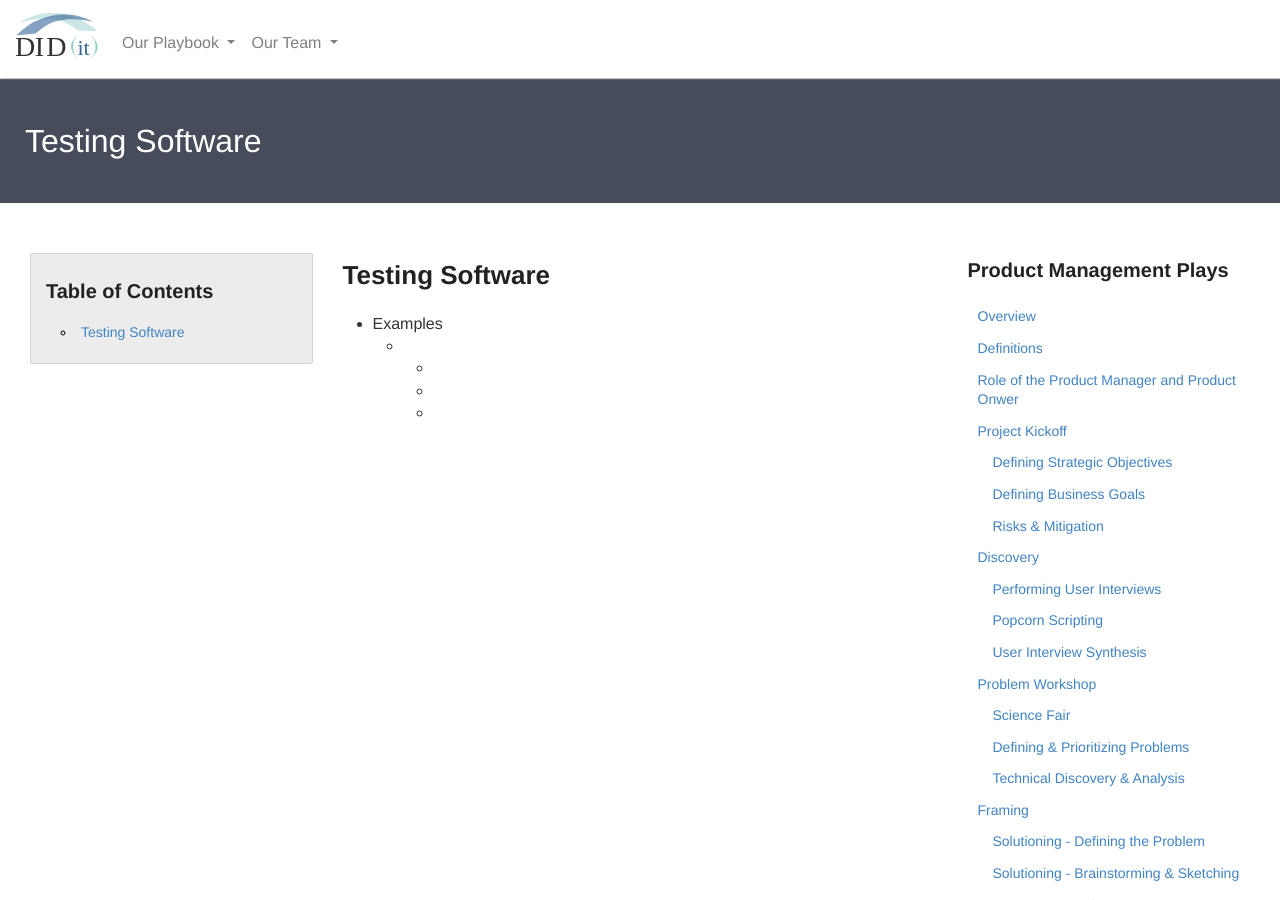
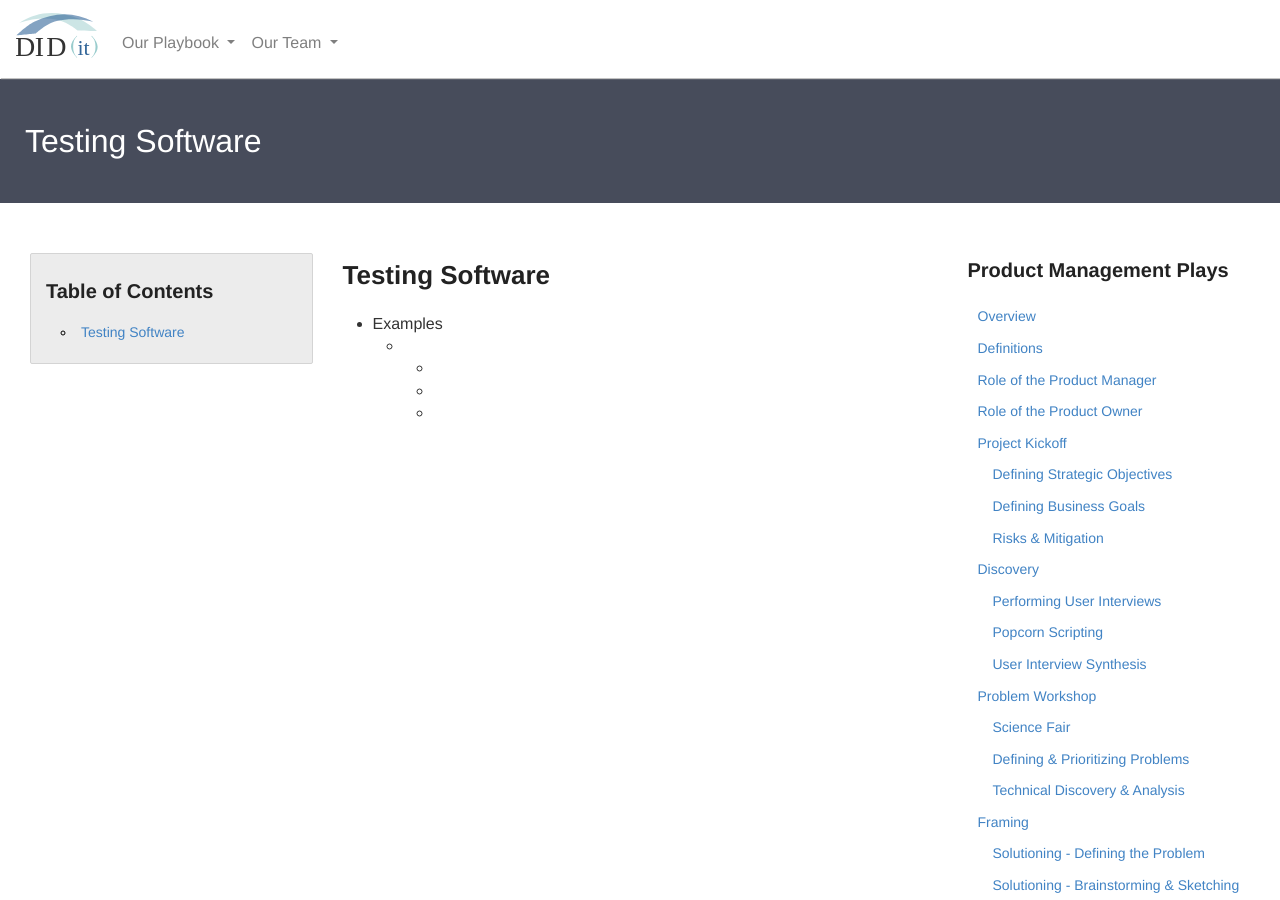
Before and after one commit to KnightPointSystems/kps_playbook, a Jekyll site: the page built from testing-software.md, in a window 1280 px wide and 900 px high. Built offline with Jekyll 4.4.1, drawn with Linux system fonts in a browser that asks for light colours; nearby versions of some CDN libraries.

Commit message:
Update product-plays.html

```diff
--- a/_includes/product-plays.html
+++ b/_includes/product-plays.html
@@ -3,7 +3,8 @@
                 <ul>
                     <li><a href="#">Overview</a></li>
                     <li><a href="{{ site.baseurl }}/definitions">Definitions</a></li>
-                    <li><a href="#">Role of the Product Manager and Product Onwer</a></li>
+                    <li><a href="{{ site.baseurl }}/product-manager-role">Role of the Product Manager</a></li>
+                    <li><a href="{{ site.baseurl }}/product-owner-role">Role of the Product Owner</a></li>
                     <li><a href="{{ site.baseurl }}/kickoff">Project Kickoff</a></li>
                         <ul><ul><ul>
                             <li><a href="{{ site.baseurl }}/strategic-objectives">Defining Strategic Objectives</a></li>
```
